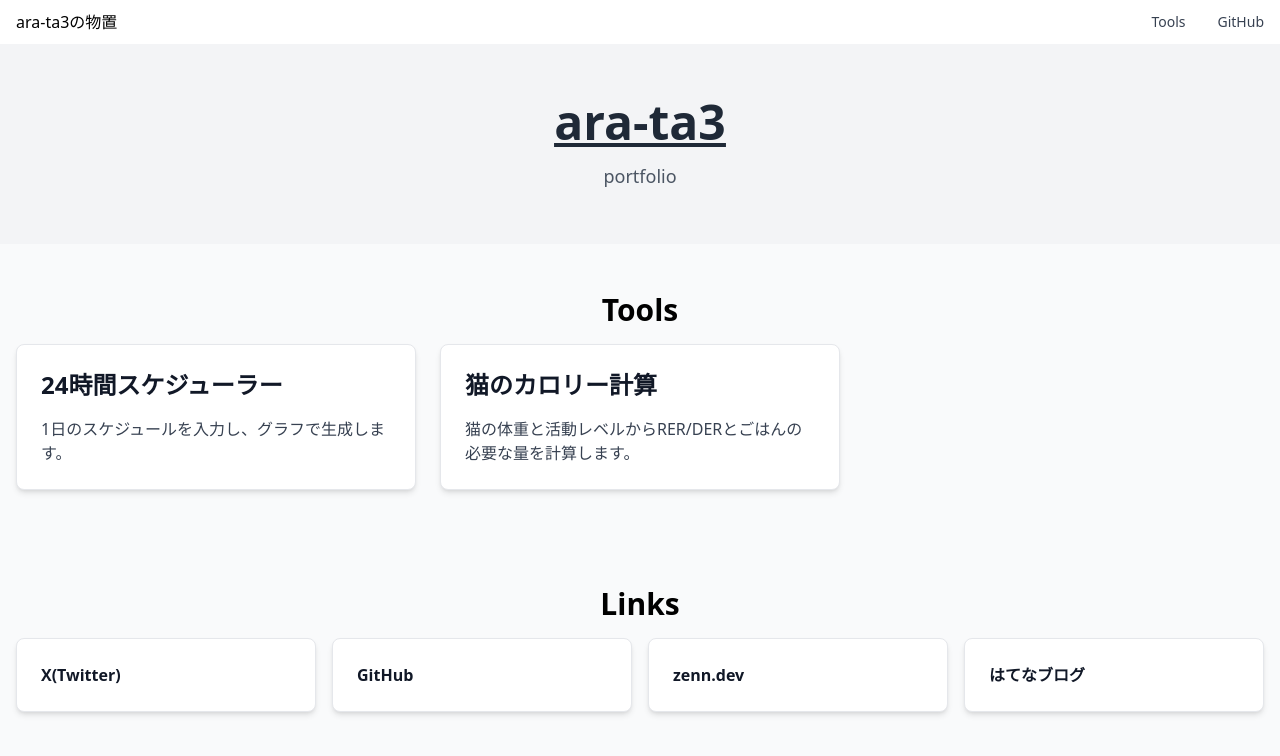
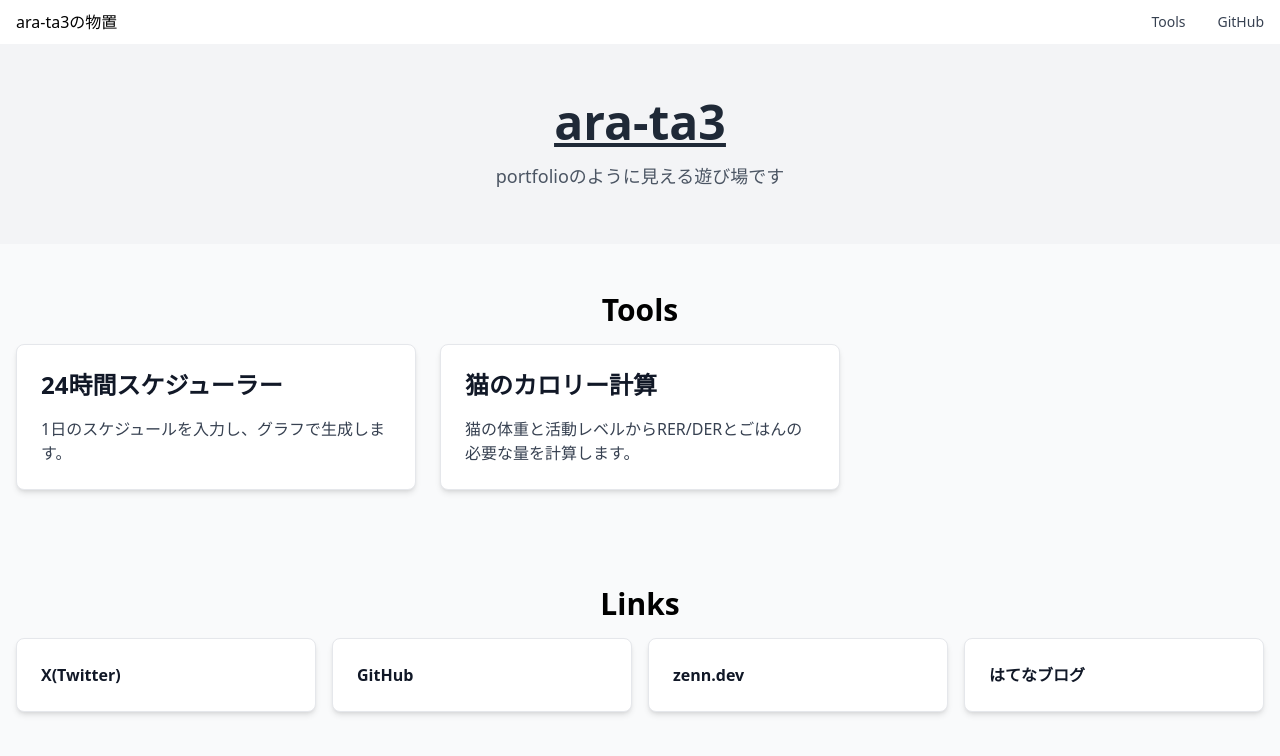
Before and after one commit to ara-ta3/ara-ta3.github.io, a React (Vite) app: page / in a window 1280 px wide. Shown: the top 756 px of the page. Built offline with nearby package versions, Linux system fonts and the light colour scheme.

Commit message:
Fix message

```diff
--- a/src/pages/Home.tsx
+++ b/src/pages/Home.tsx
@@ -13,7 +13,9 @@
             ara-ta3
           </a>
         </h1>
-        <p className="text-lg text-gray-600 mt-4">portfolio</p>
+        <p className="text-lg text-gray-600 mt-4">
+          portfolioのように見える遊び場です
+        </p>
       </div>
     </div>
   );
```
